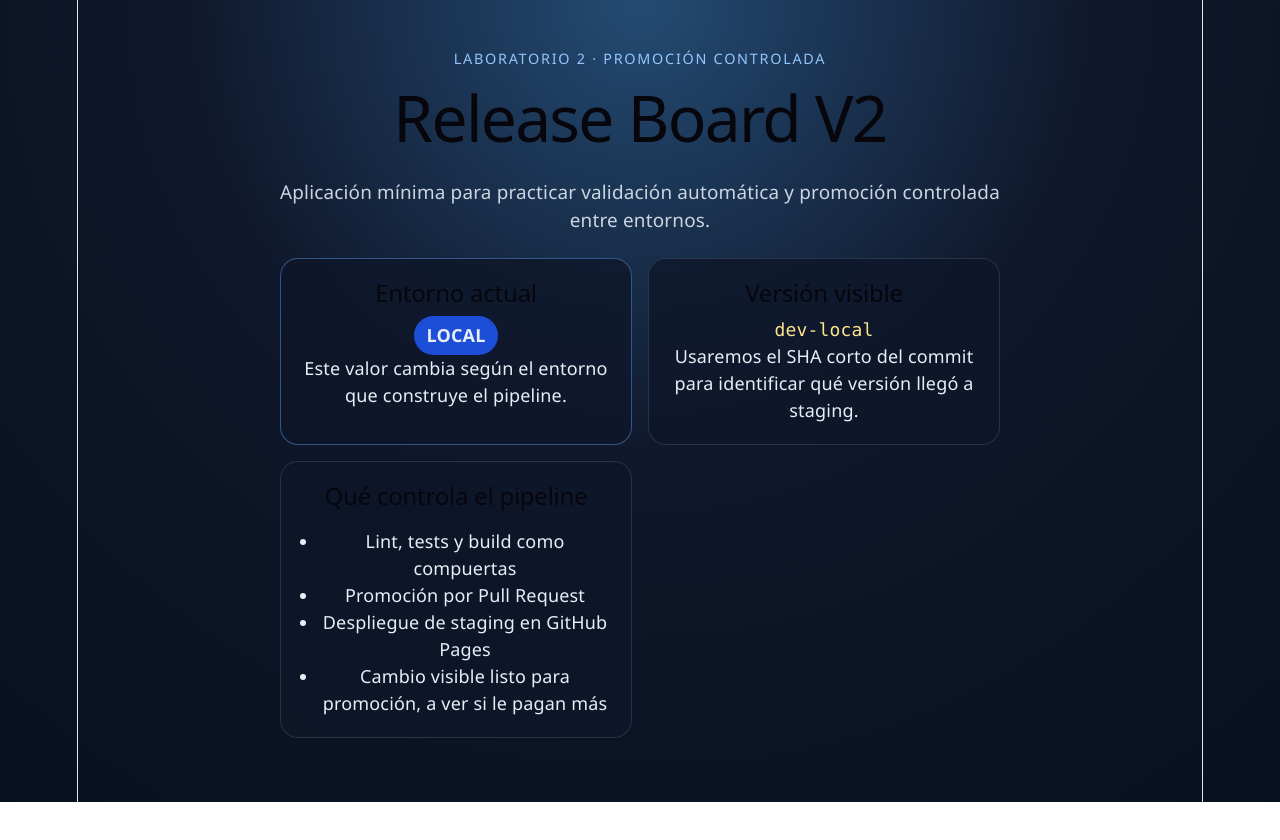
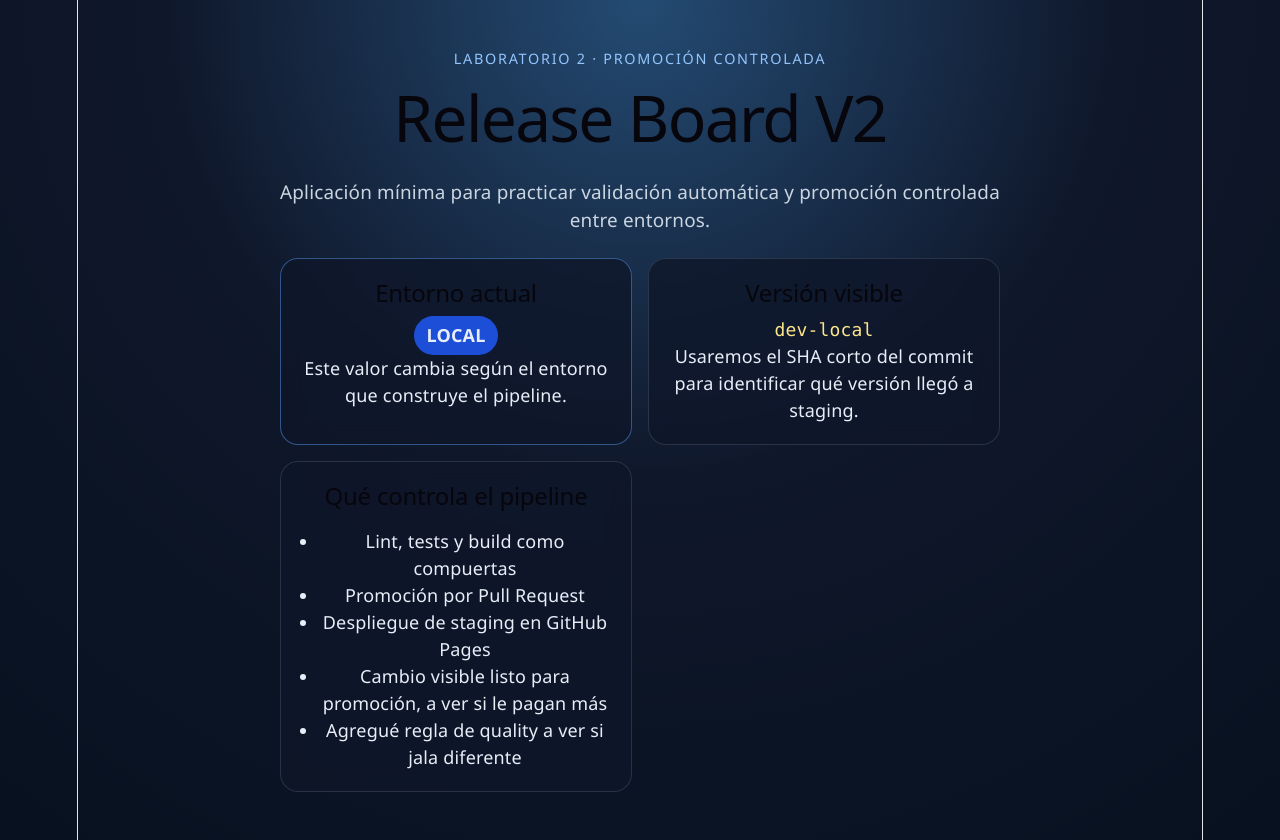
Before and after one commit to mcgg16/DeployV2Exercise, a React (Vite) app: page / in a window 1280 px wide. Shown: the top 840 px of the page. Before the commit the page ends 802 px from the top, so only its background shows below. Built offline with nearby package versions, Linux system fonts and the light colour scheme.

Commit message:
feat: add cambio de quality

```diff
--- a/src/App.tsx
+++ b/src/App.tsx
@@ -8,6 +8,7 @@ const notes = [
   "Promoción por Pull Request",
   "Despliegue de staging en GitHub Pages",
   "Cambio visible listo para promoción, a ver si le pagan más",
+  "Agregué regla de quality a ver si jala diferente"
 ];
 
 export default function App() {
```
